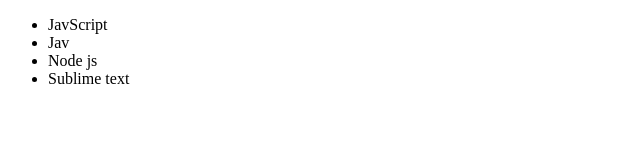
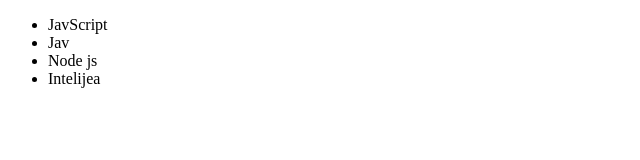
Before and after one commit to salesgs/desadios_JavaScrtpt_Alura, a plain HTML site: page GIT/index.html in a window 1280 px wide. Shown: the full height of the page, 0-640 px from the left. Drawn offline with Linux system fonts and the light colour scheme.

Commit message:
alteração do ultimo curso

```diff
--- a/GIT/index.html
+++ b/GIT/index.html
@@ -9,7 +9,7 @@
         <li>JavScript</li>
         <li>Jav</li>
         <li>Node js</li>
-        <li>Sublime text</li>
+        <li>Intelijea</li>
    </ul>
 </body>
 </html>
```
